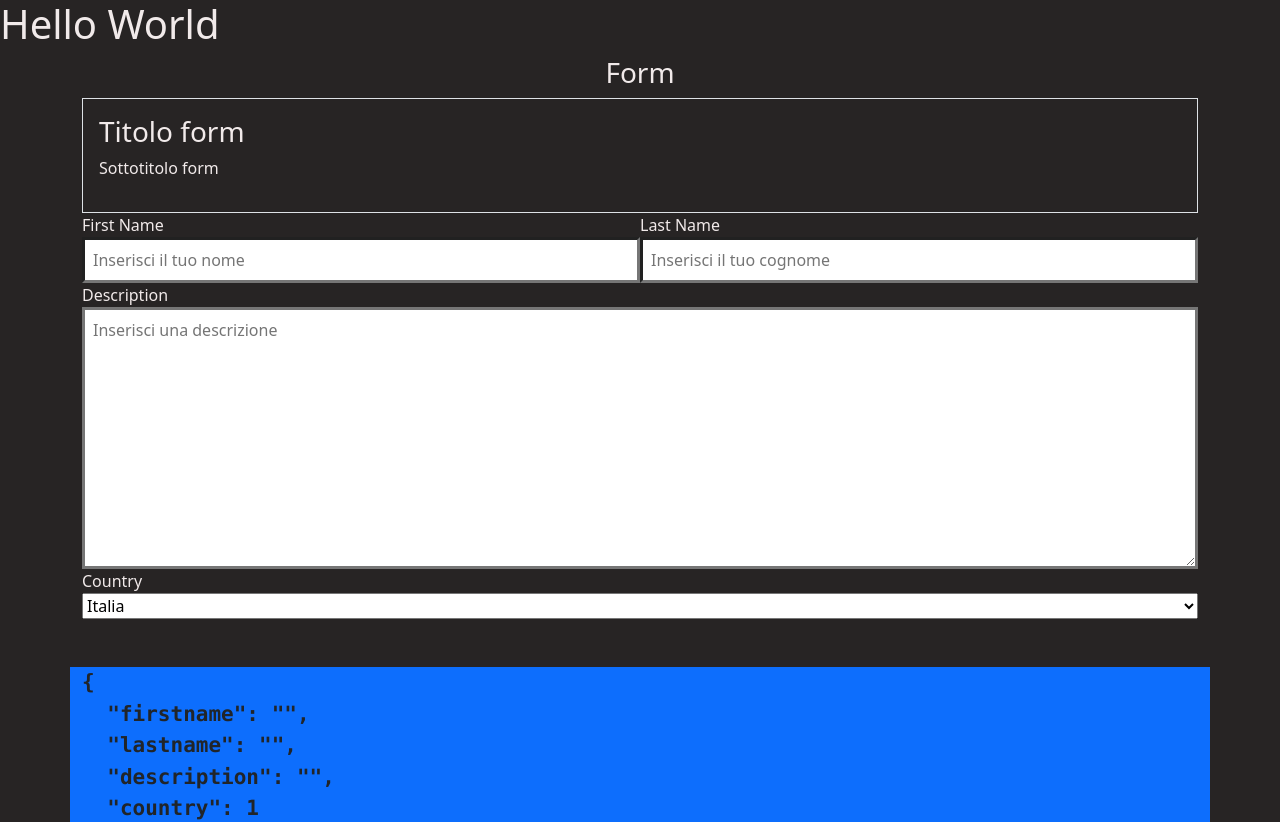
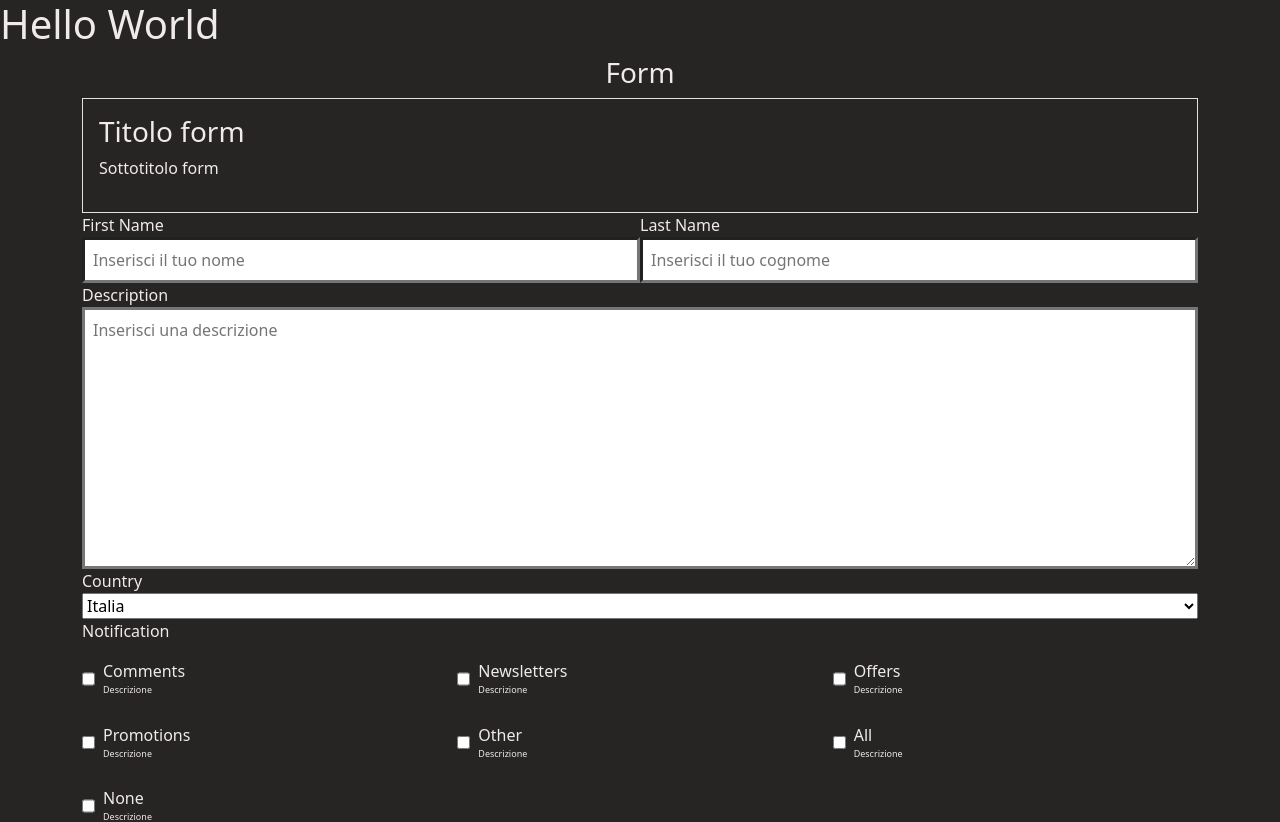
Before and after one commit to Cianuro-83/REACT, a React (Vite) app in the folder form/: page / in a window 1280 px wide. Shown: the top 822 px of the page. Built offline with nearby package versions, Linux system fonts and the light colour scheme.

Commit message:
add checkbox

```diff
--- a/form/src/components/Form.jsx
+++ b/form/src/components/Form.jsx
@@ -3,6 +3,8 @@ import FormUiHeader from './formUi/FormUiHeader';
 import FormUiInput from './formUi/FormUiInput';
 import FormUiTextArea from './formUi/FormUiTextArea';
 import FormUiSelect from './formUi/FormUiSelect';
+import FormUiGroupCheckbox from './formUi/FormUiGroupCheckbox';
+
 
 // MESSO QUI PER TEST, SICURAMENTE SINO VALORI DI API
 const selectValues = [
@@ -12,6 +14,17 @@ const selectValues = [
   { value: '4', label: 'Russia' },
   { value: '5', label: 'Grecia' },
 ];
+// MESSO QUI PER TEST, SICURAMENTE SINO VALORI DI API
+const formUIGroupCheckboxValues = [
+  { value: '1', label: 'Comments', description: 'Descrizione', },
+  { value: '2', label: 'Newsletters', description: 'Descrizione', },
+  { value: '3', label: 'Offers', description: 'Descrizione', },
+  { value: '4', label: 'Promotions', description: 'Descrizione', },
+  { value: '5', label: 'Other', description: 'Descrizione', },
+  { value: '6', label: 'All', description: 'Descrizione', },
+  { value: '7', label: 'None', description: 'Descrizione', },
+
+];
 
 const Form = () => {
   const defaultValue = selectValues.find( ( item ) => item.default ) ? selectValues.find( ( item ) => item.default ).value : 1;
@@ -19,7 +32,8 @@ const Form = () => {
     firstname: '',
     lastname: '',
     description: '',
-    country: defaultValue
+    country: defaultValue,
+    notificationPush: [],
   } );
   return (
     <>
@@ -68,8 +82,14 @@ const Form = () => {
             const val = e.target.value;
             setForm( { ...form, country: parseInt( val, 0 ) } );
           } }
+        />
 
-
+        <FormUiGroupCheckbox
+          title="Notification"
+          values={ formUIGroupCheckboxValues }
+          onChange={ ( selected ) => {
+            setForm( { ...form, notificationPush: selected } );
+          } }
         />
 
 
--- /dev/null
+++ b/form/src/components/formUi/FormUiCheckbox.jsx
@@ -0,0 +1,23 @@
+import React from 'react';
+
+const FormUiCheckbox = ( { id, label, value, onChange, description } ) => {
+  return (
+    <div>
+      <div className='scb-checkbox-allineament'>
+        <input
+          className='me-2 border-3 border-gray p-2'
+          id={ id }
+          name={ id }
+          type="checkbox"
+          value={ value }
+          onChange={ onChange } />
+        <div>
+          <label htmlFor={ id }>{ label }</label>
+          <p className='scb-description-checkbox'>{ description }</p>
+        </div>
+      </div>
+    </div>
+  );
+};
+
+export default FormUiCheckbox;
--- /dev/null
+++ b/form/src/components/formUi/FormUiGroupCheckbox.jsx
@@ -0,0 +1,40 @@
+
+import { useEffect, useState } from 'react';
+import FormUiCheckbox from './FormUiCheckbox';
+
+const FormUiGroupCheckbox = ( { values, onChange, title } ) => {
+  const [selected, setSelected] = useState( [] );
+  useEffect( () => {
+    onChange( selected );
+  }, [selected] );
+  const handleChange = ( e ) => {
+    const target = e.target;
+    const val = target.value;
+    const checked = target.checked;
+    const parseVal = parseInt( val, 0 );
+
+    if ( !checked ) {
+      setSelected( selected.filter( ( item ) => item !== parseVal ) );
+      return;
+    }
+
+    setSelected( [...selected, parseVal] );
+  };
+  return (
+    <div>
+      <p>{ title }</p>
+      <div className='scb-checkbox-grid'>
+        { values.map( ( chechkbox, i ) => <FormUiCheckbox
+          key={ i }
+          id={ chechkbox.value }
+          label={ chechkbox.label }
+          description={ chechkbox.description }
+          value={ chechkbox.value }
+          onChange={ handleChange } />
+        ) }
+      </div>
+    </div>
+  );
+};
+
+export default FormUiGroupCheckbox;;
--- a/form/src/style/index.scss
+++ b/form/src/style/index.scss
@@ -38,3 +38,24 @@ body{
     grid-template-columns: repeat(1, 1fr);
     }
 }
+//TESTO DESCRIZIONE CHECKBOX
+.scb-description-checkbox{
+  font-size: 9px;
+}
+//ALLINEAMENTO DELLA CHECBOX
+.scb-checkbox-allineament{
+  display: flex;
+  align-items:flex-center;
+  input{
+    transform: translateY(-7px);
+  }
+}
+//DISPOSIZIONE DELLE CHECKBOX
+.scb-checkbox-grid{
+  display: grid;
+  grid-template-columns: repeat(3, 1fr);
+  gap: 10px;
+  @media screen and (max-width: 768px) {
+    grid-template-columns: repeat(1, 1fr);
+    }
+}
```
